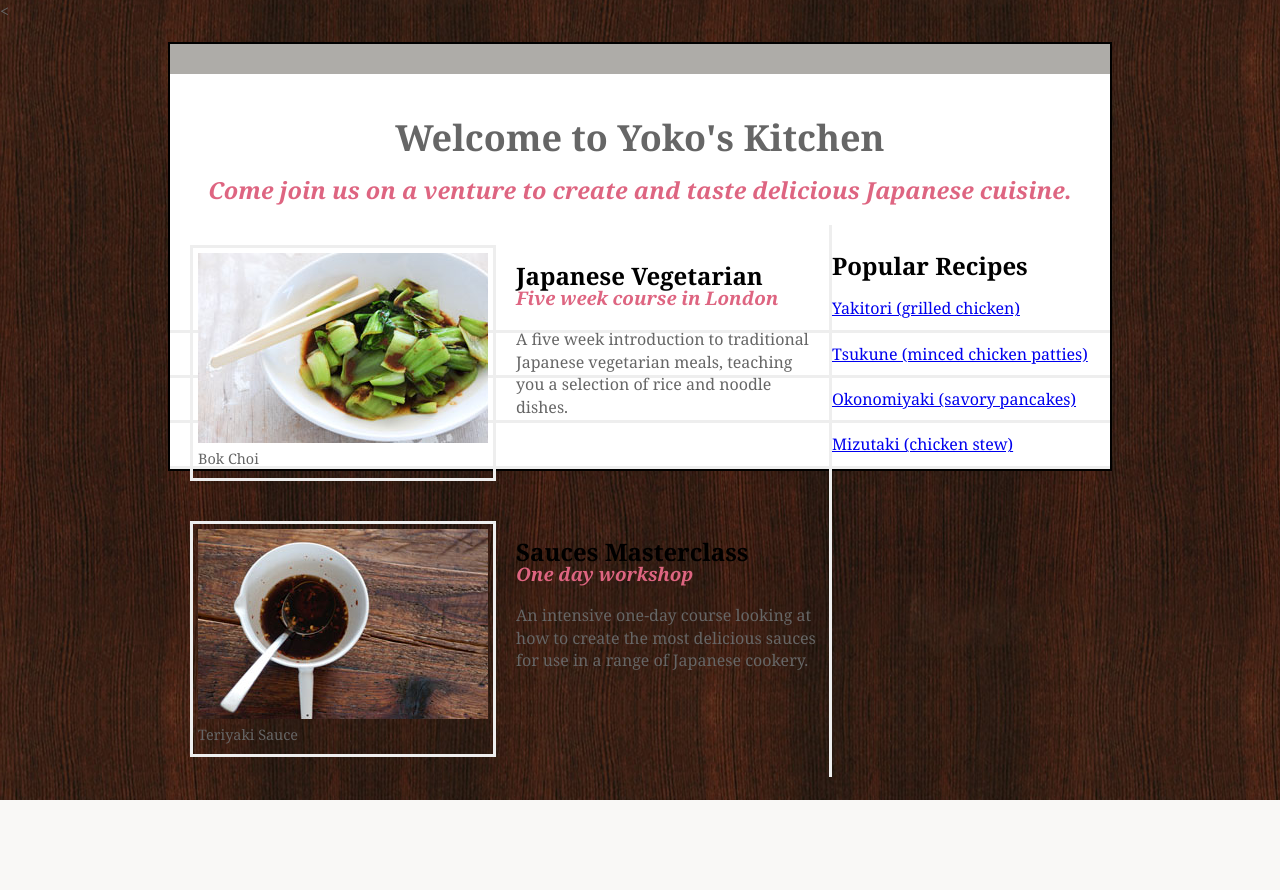
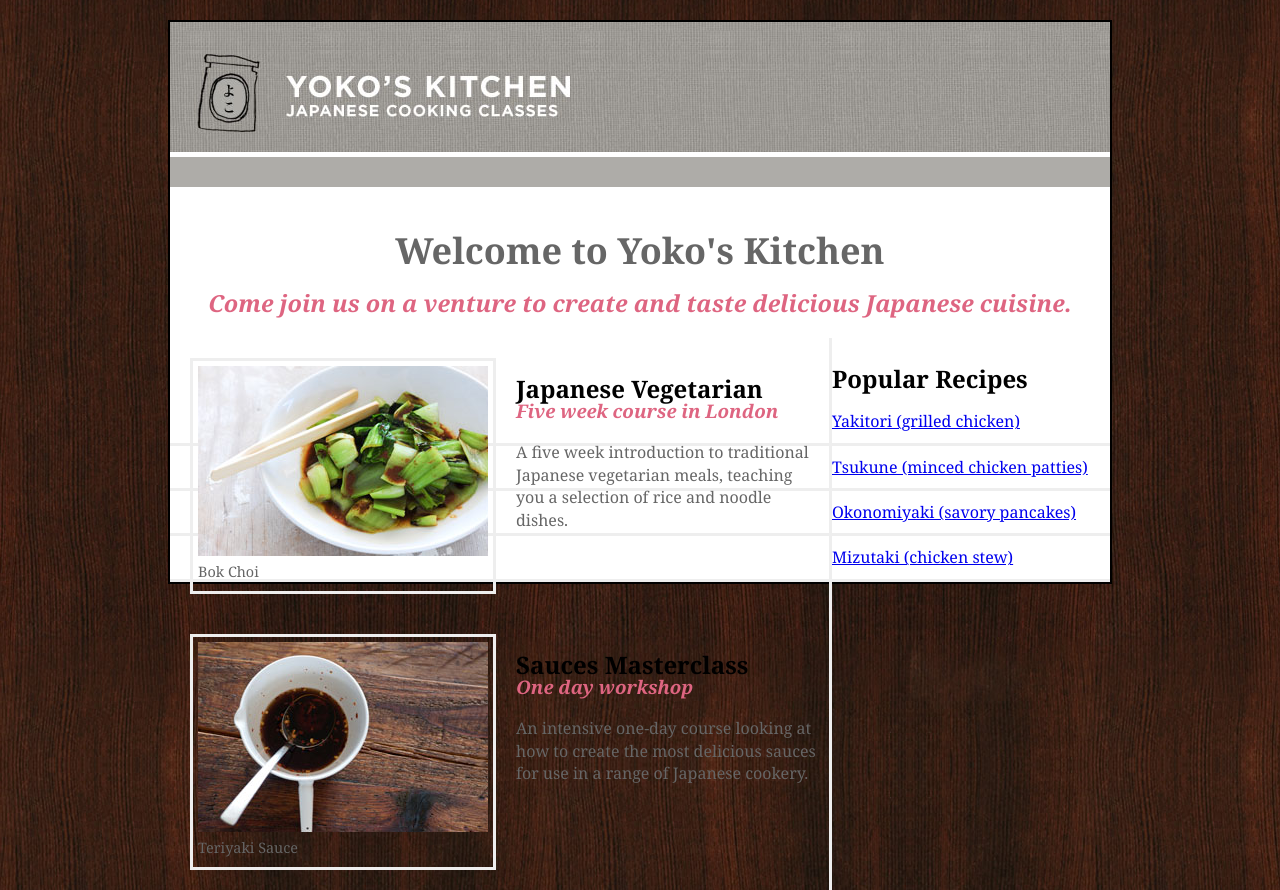
Before and after one commit to Szarazj/2022-01-03_Yoko-konyhaja, a plain HTML site: page index.html in a window 1280 px wide. Before the commit the page ends 800 px from the top, so only its background shows below. Drawn offline with Linux system fonts and the light colour scheme.

Commit message:
5 feladat

```diff
--- a/index.html
+++ b/index.html
@@ -5,12 +5,13 @@
 	<meta http-equiv="X-UA-Compatible" content="IE=edge">
 	<meta name="viewport" content="width=device-width, initial-scale=1.0">
 	<title>Yoko's Kitchen</title>
-	<link rel="stylesheet" href="yoko.css"
-</head>	<
+	<link rel="stylesheet" href="yoko.css" >
 
+</head>
 	<body>
 		<div id="wrapper">
 			<header>
+			<img src="header.jpg" alt="header">
 				<nav>
 				</nav>
 			</header>
```
